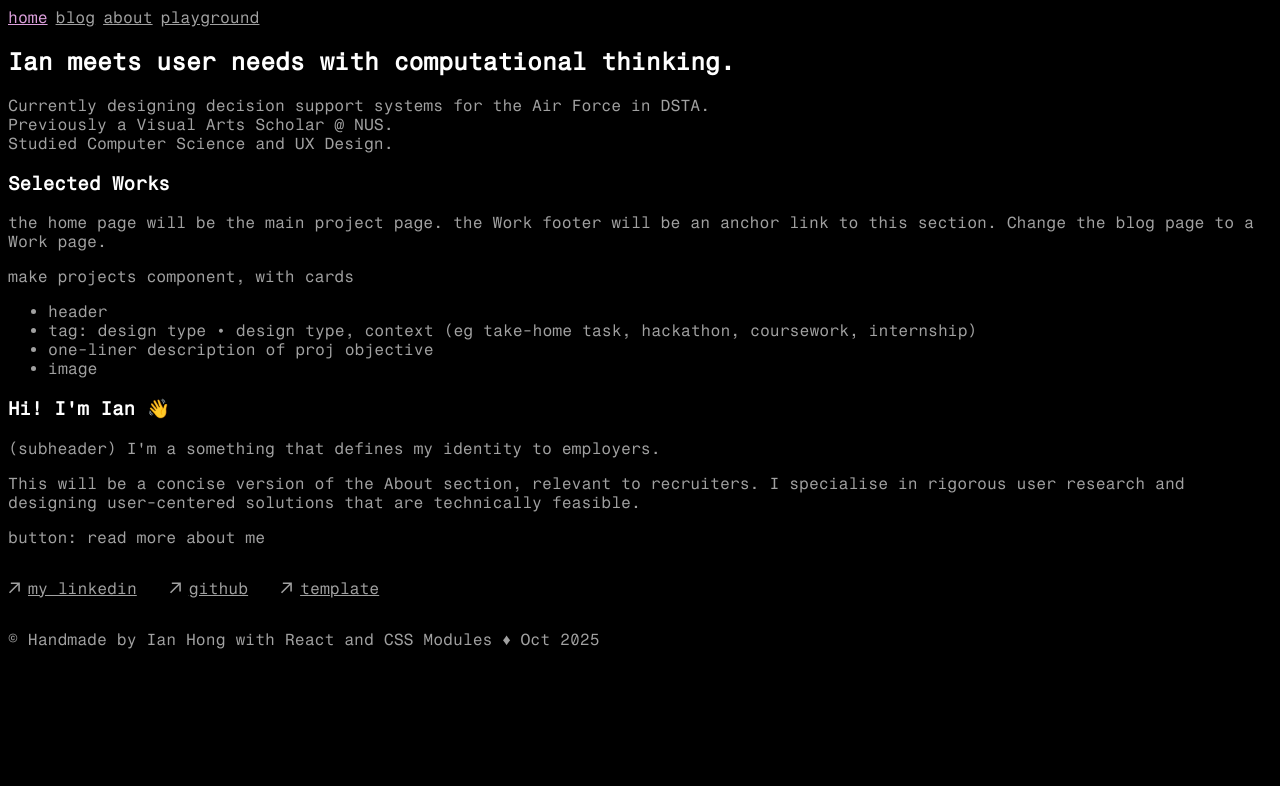
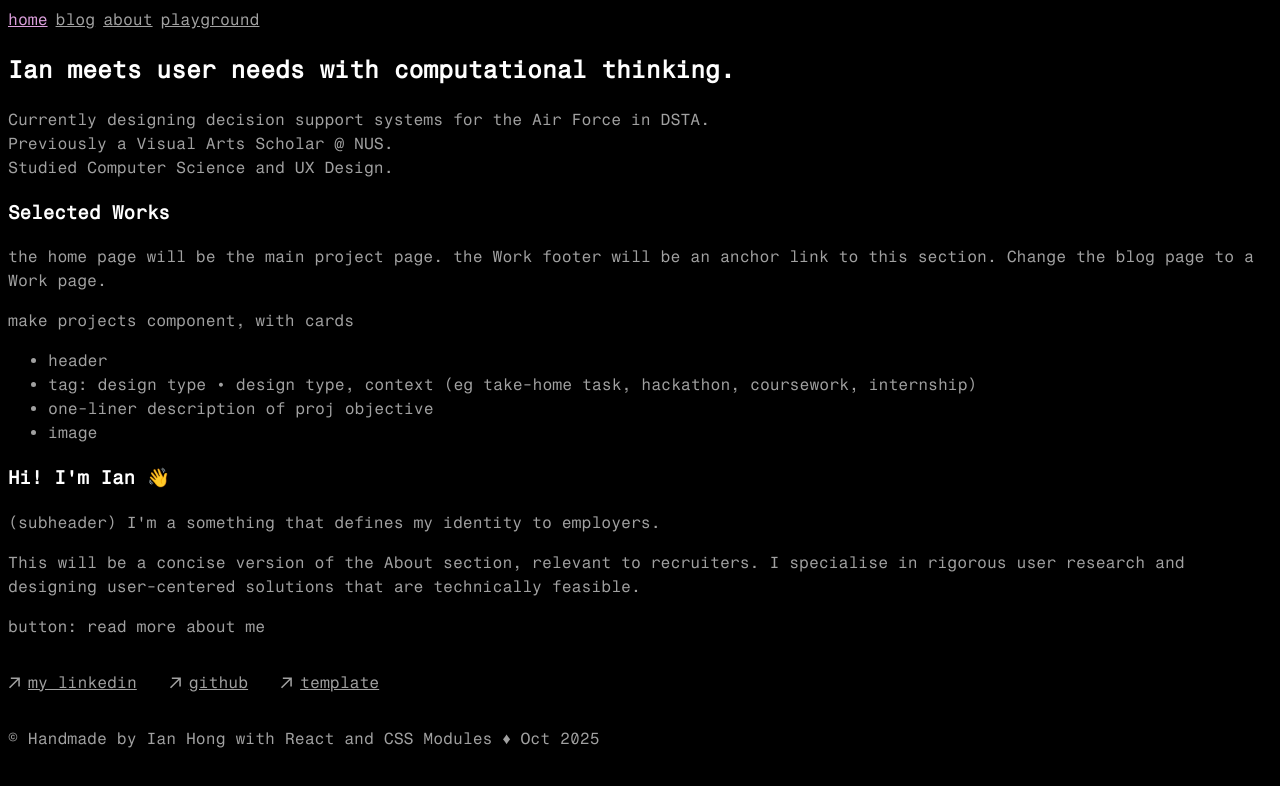
Before and after one commit to ianfromdover/ianfromdover, a Next.js app in the folder website/: page / in a window 1280 px wide. Shown: the top 786 px of the page. Built offline with nearby package versions, Linux system fonts and the light colour scheme.

Commit message:
(site): Incr Line height to 1.5

```diff
--- a/website/app/global.css
+++ b/website/app/global.css
@@ -8,6 +8,7 @@
 * {
   font-family: "Fragment Mono", sans-serif;
   font-style: normal;
+  line-height: 1.5;
   color: #a1a1a1;
   background-color: black;
 }
```
